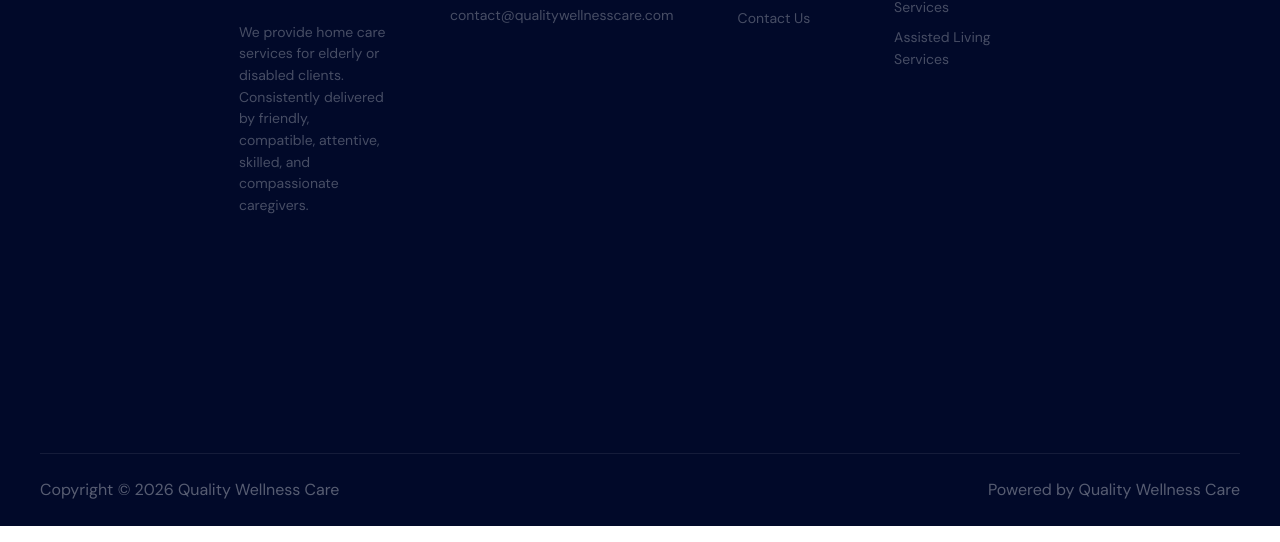
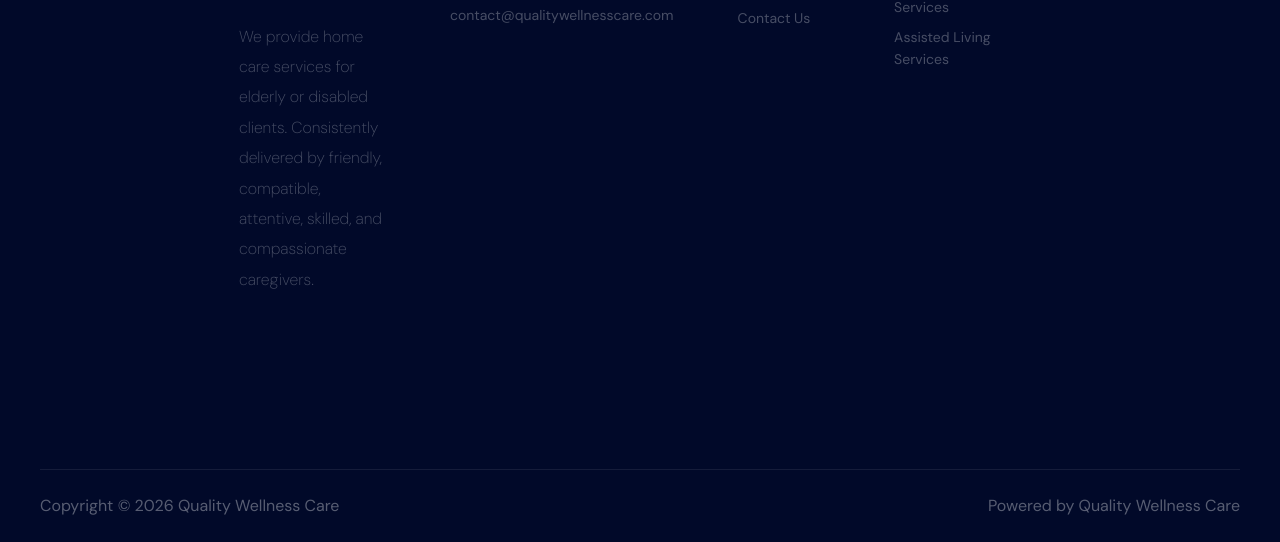
Before and after one commit to kamillamamatova/Wellness-Care, a plain HTML site: page index.html in a window 1280 px wide. Shown: the part 5142-5684 px from the top of the page. Drawn offline with nearby package versions, Linux system fonts and the light colour scheme.

Commit message:
Increased line spacing and added font weight to the paragraph below the logo in the footer

```diff
--- a/styles.css
+++ b/styles.css
@@ -634,7 +634,7 @@ footer {
   display: grid;
   grid-template-columns: 1.35fr 1.25fr .85fr 1.35fr;
   gap: 64px;
-  padding: 90px 199px 228px;
+  padding: 90px 199px 166px;
 }
 
 footer img {
@@ -657,7 +657,10 @@ footer a {
 }
 
 .footer-grid > div:first-child p {
-  max-width: 250px;
+  max-width: 270px;
+  font-size: 16px;
+  font-weight: 250;
+  line-height: 1.9;
 }
 
 .copyright {
```
